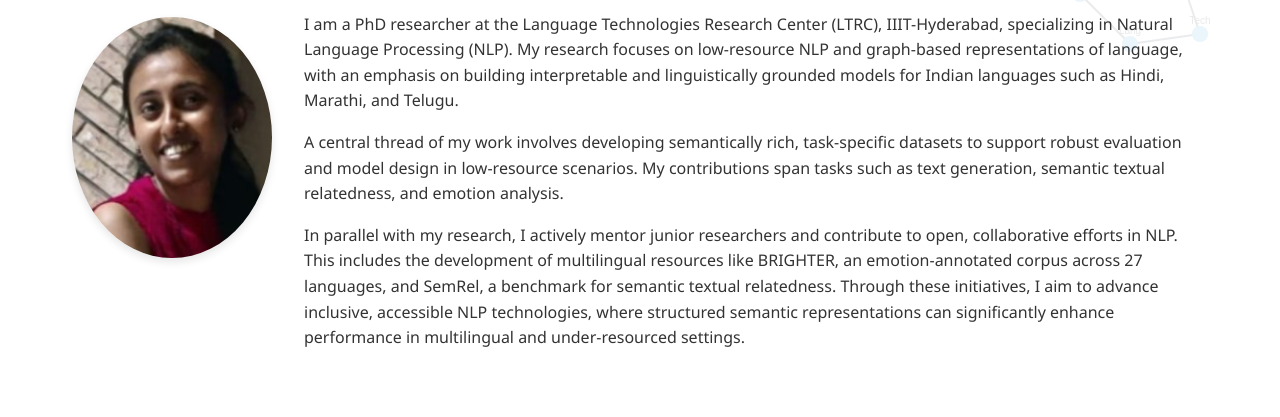
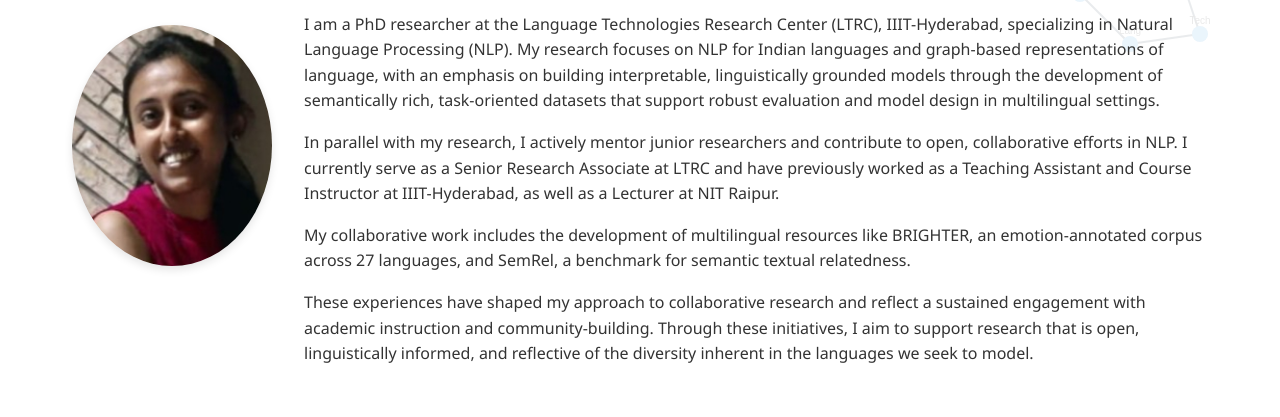
Before and after one commit to nirmalsurange/nirmalsurange.github.io, a plain HTML site: page index.html in a window 1280 px wide. Shown: the part 206-623 px from the top of the page. Drawn offline with Linux system fonts and the light colour scheme.

Commit message:
updated aboutMe-4

```diff
--- a/index.html
+++ b/index.html
@@ -33,13 +33,16 @@
                 <div class="profile-info">
                     <h1>Nirmal Surange</h1>
                     <p>
-                        I am a PhD researcher at the Language Technologies Research Center (LTRC), IIIT-Hyderabad, specializing in Natural Language Processing (NLP). My research focuses on low-resource NLP and graph-based representations of language, with an emphasis on building interpretable and linguistically grounded models for Indian languages such as Hindi, Marathi, and Telugu.
+                        I am a PhD researcher at the Language Technologies Research Center (LTRC), IIIT-Hyderabad, specializing in Natural Language Processing (NLP). My research focuses on NLP for Indian languages and graph-based representations of language, with an emphasis on building interpretable, linguistically grounded models through the development of semantically rich, task-oriented datasets that support robust evaluation and model design in multilingual settings.
                     </p>
                     <p>
-                        A central thread of my work involves developing semantically rich, task-specific datasets to support robust evaluation and model design in low-resource scenarios. My contributions span tasks such as text generation, semantic textual relatedness, and emotion analysis.
+                        In parallel with my research, I actively mentor junior researchers and contribute to open, collaborative efforts in NLP. I currently serve as a Senior Research Associate at LTRC and have previously worked as a Teaching Assistant and Course Instructor at IIIT-Hyderabad, as well as a Lecturer at NIT Raipur.
                     </p>
                     <p>
-                        In parallel with my research, I actively mentor junior researchers and contribute to open, collaborative efforts in NLP. This includes the development of multilingual resources like BRIGHTER, an emotion-annotated corpus across 27 languages, and SemRel, a benchmark for semantic textual relatedness. Through these initiatives, I aim to advance inclusive, accessible NLP technologies, where structured semantic representations can significantly enhance performance in multilingual and under-resourced settings.
+                        My collaborative work includes the development of multilingual resources like BRIGHTER, an emotion-annotated corpus across 27 languages, and SemRel, a benchmark for semantic textual relatedness.
+                    </p>
+                    <p>
+                        These experiences have shaped my approach to collaborative research and reflect a sustained engagement with academic instruction and community-building. Through these initiatives, I aim to support research that is open, linguistically informed, and reflective of the diversity inherent in the languages we seek to model.
                     </p>
                 </div>
             </div>
```
